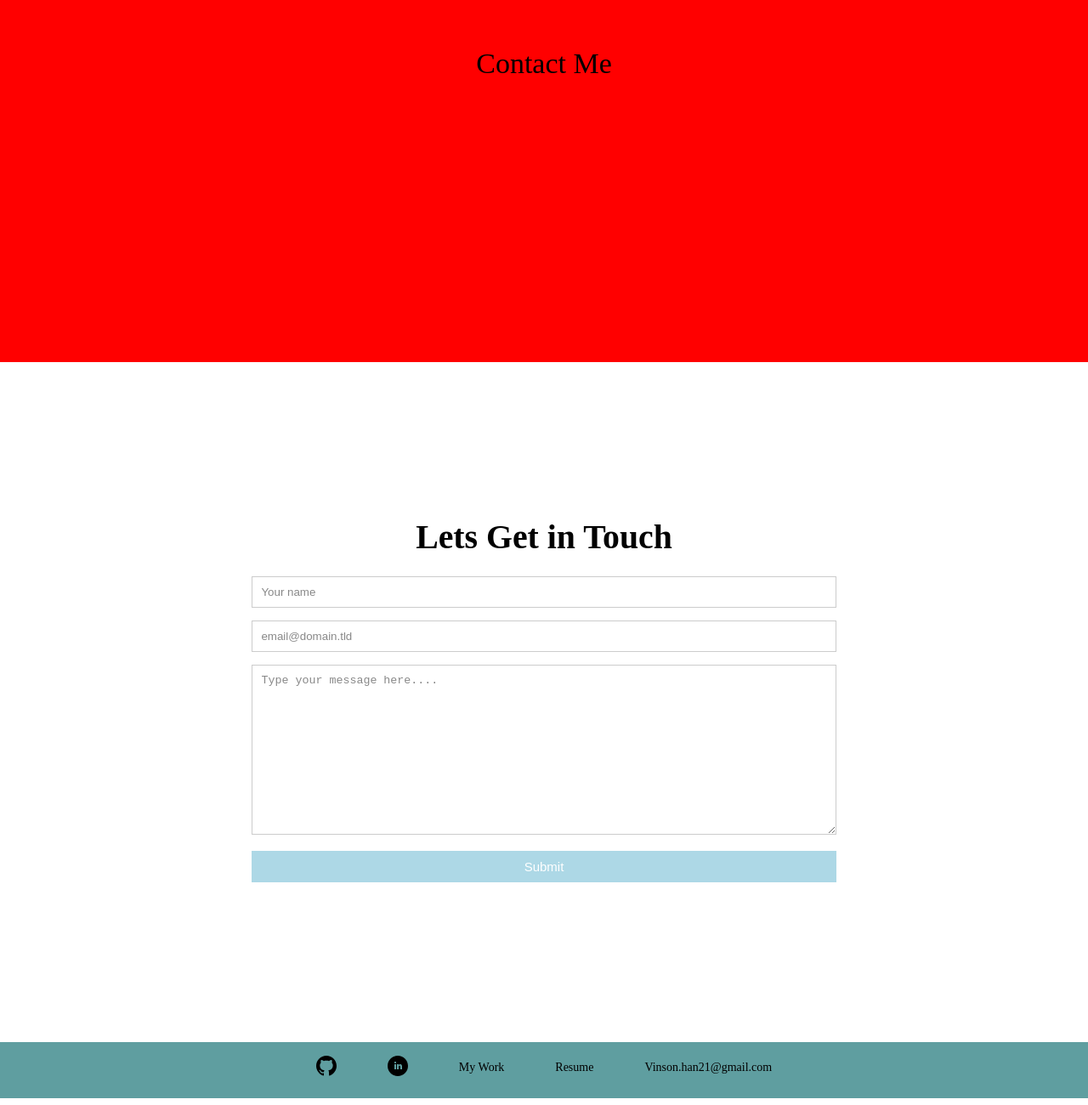
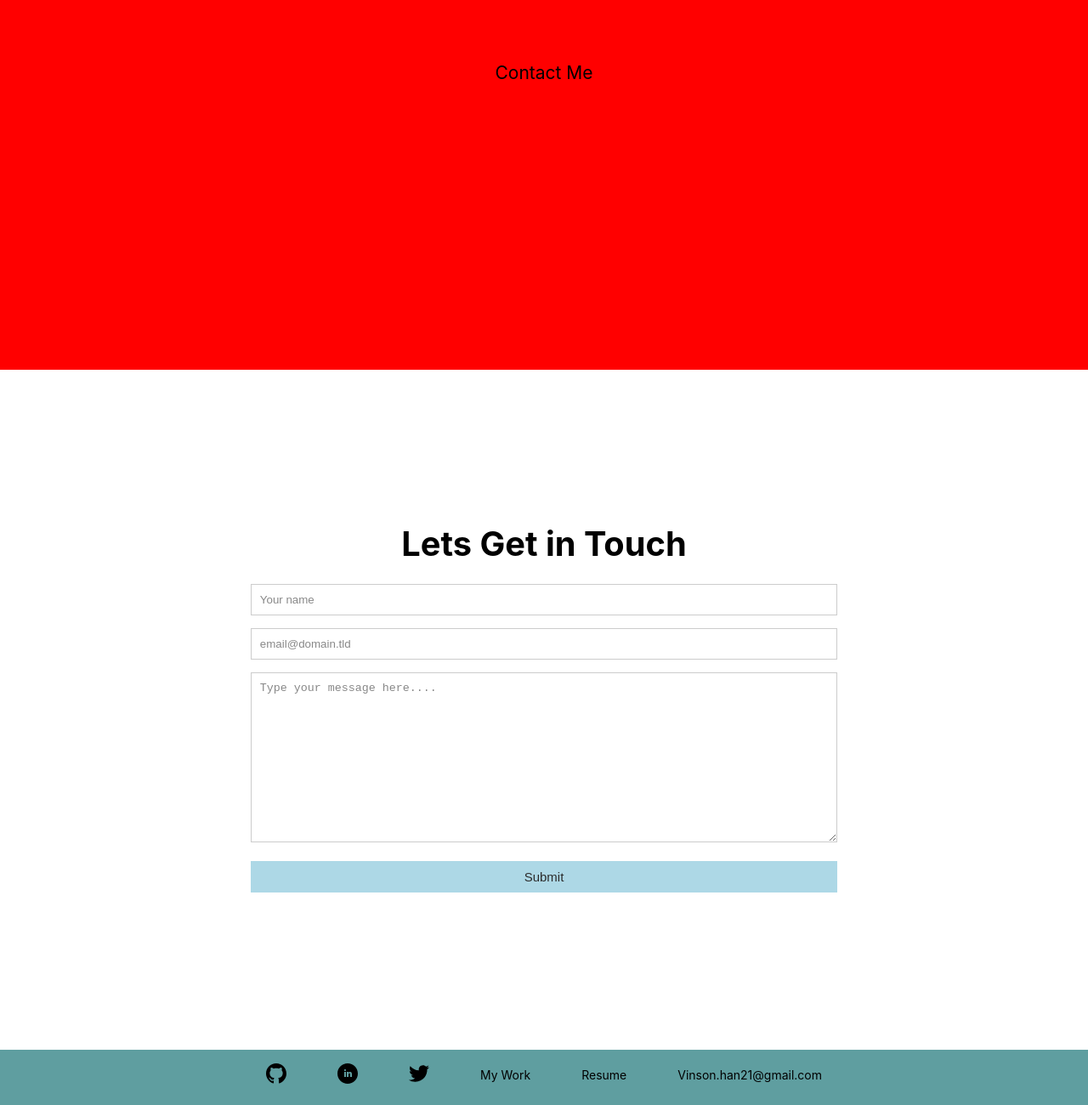
Before and after one commit to vinson-han/Portfolio, a plain HTML site: page index.html in a window 1280 px wide. Shown: the part 1224-2524 px from the top of the page at 85% size. Drawn offline with Linux system fonts and the light colour scheme.

Commit message:
twitter icon

```diff
--- a/index.html
+++ b/index.html
@@ -11,6 +11,7 @@
     <nav class="menu">
         <li class="github"><a href="https://github.com/vinson-han"><img src="./icon/github.svg" alt="github icon"></a></li>
         <li class="linkden"><a href="https://www.linkedin.com/in/vinson-han/"><img src="./icon/linkeden.svg" alt="linkden icon"></a></li>
+        <li class="twitter"><a href="https://twitter.com/vinsonhan1/"><img src="./icon/twitter.svg" alt="twitter icon"></a></li>
         <li ><a href="#myWork">My Work</a></li>
         <li><a href="#footer">Contact Me</li>
         <li class="My Work"><a href="#">Resume</a></li>
@@ -19,7 +20,7 @@
     <main>
         <section id="landing" class="container">
             <div id="intro"><h1 > Hi 🙌, my name is Vinson.</h1></div>
-            <div id="bio"><h2> I'm a <span id="roles">fullstack web developer<span></span></h1></div>
+            <div id="bio"><h2> I'm a <span id="roles">fullstack web developer.<span></span></h1></div>
             <div id ="scroll"><a href="#myWork"><span></span></a></div>
             <div id ="link"><a href="#myWork"><span>Check Out My Work</span></a></div>
         </section>
@@ -47,9 +48,10 @@
     </main>
     <footer id="footer" class="menu">
         <li class="github"><a href="https://github.com/vinson-han"><img src="./icon/github.svg" alt="github icon"></a></li>
-        <li class="linkden"><a href="https://www.linkedin.com/in/vinson-han/"><img src="./icon/linkeden.svg" alt="linkden icon"></a></li>
+        <li class="linkden"><a href="https://www.linkedin.com/in/vinson-han/"><img src="./icon/linkeden.svg" alt="twitter icon"></a></li>
+        <li class="twitter"><a href="https://twitter.com/vinsonhan1/"><img src="./icon/twitter.svg" alt="linkden icon"></a></li>
         <li class="Resume"><a href="#myWork">My Work</a></li>
-        <li class="My Work"><a href="#">Resume</a></li>
+        <li class="My Work"><a href="">Resume</a></li>
         <li class="Contact"><a href="mailto:Vinson.han21@gmail.com">Vinson.han21@gmail.com</a></li>
     </footer>
 
--- a/style.css
+++ b/style.css
@@ -6,9 +6,12 @@
 }
 html,body{
     height: 100%;
+    font-family: -apple-system, BlinkMacSystemFont, sans-serif;
+
 }
 
 nav{
+    padding-top: 10px;
     border: 2px red solid;
     list-style-type: none;
     display: flex;
@@ -39,6 +42,7 @@ nav{
 }
 
 #intro{
+    margin-top: 10rem;
     font-size: 55px;
 }
 #bio{
@@ -46,7 +50,7 @@ nav{
 }
 
 #link {
-    font-size: 34px;
+    font-size: 21px;
     margin-top: 5rem;
 
 }
@@ -66,7 +70,7 @@ nav{
 #footer{
     padding: 10px 20px;
     background: cadetblue;
-    min-height: vh;
+
     list-style-type: none;
     display: flex;
     justify-content: center;
@@ -160,7 +164,7 @@ li a:hover{
     width: 100%;
     border: none;
     background: lightblue;
-    color: #FFF;
+    color: rgb(43, 43, 43);
     margin: 0 0 5px;
     padding: 10px;
     font-size: 15px;
```
Also changed, not shown: icon/twitter.svg (added).
